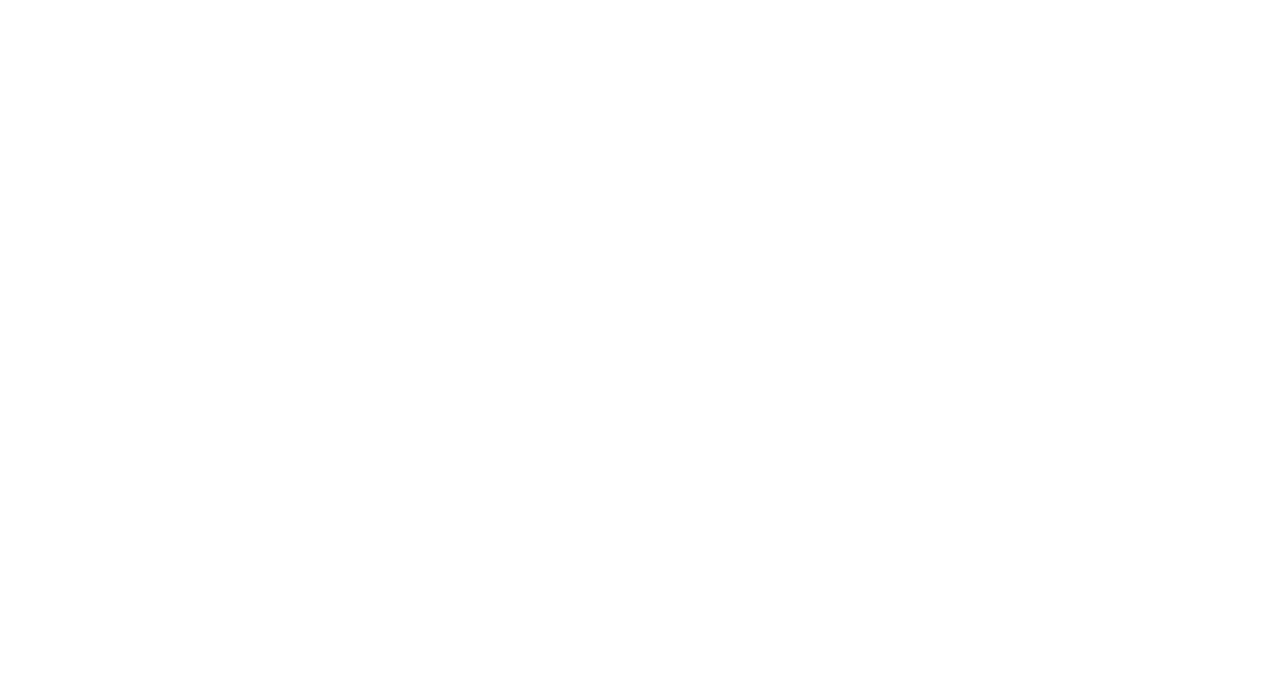
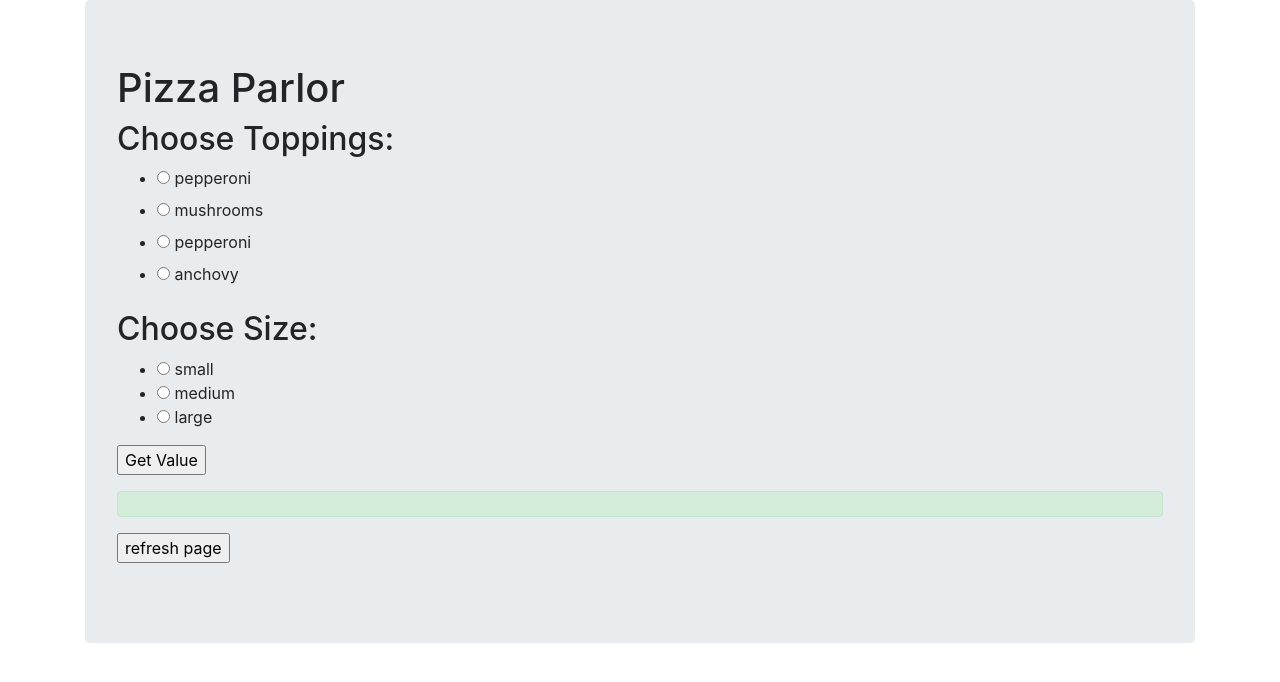
Before and after one commit to RichterBros/pizzaParlor, a plain HTML site: page index.html in a window 1280 px wide. Drawn offline with Linux system fonts and the light colour scheme.

Commit message:
add html

```diff
--- a/index.html
+++ b/index.html
@@ -8,6 +8,44 @@
     <title></title>
   </head>
   <body>
+    <div class="container">
+      <div class= jumbotron>
+      <h1>Pizza Parlor</h1>
+      <h2>Choose Toppings:</h2>
+      <ul id= 'rbtn'>
+        <li>
+          <label><input type="radio" name="cheese" value="1"> pepperoni</label>
+        </li>
+        <li>
+          <label><input type="radio" name="mushrooms" value="2"> mushrooms</label>
+        </li>
+        <li>
+          <label><input type="radio" name="pepperoni" value="1"> pepperoni</label>
+        </li>
+        <li>
+          <label><input type="radio" name="anchovy" value="2"> anchovy</label>
+        </li>
+      </ul>
 
+      <h2>Choose Size:</h2>
+      <ul id= 'rbtn'>
+        <li>
+          <input type="radio" name="gender" value="male"> small<br>
+        </li>
+        <li>
+          <input type="radio" name="gender" value="male"> medium<br>
+        </li>
+        <li>
+          <input type="radio" name="gender" value="male"> large<br>
+        </li>
+      </ul>
+
+      <p><input type="button" value="Get Value"></p>
+
+      <div id="output" class="alert alert-success"> </div>
+
+      <p><input type="button" onClick="window.location.reload();"value="refresh page"></p>
+      </div>
+    </div>
   </body>
 </html>
```
